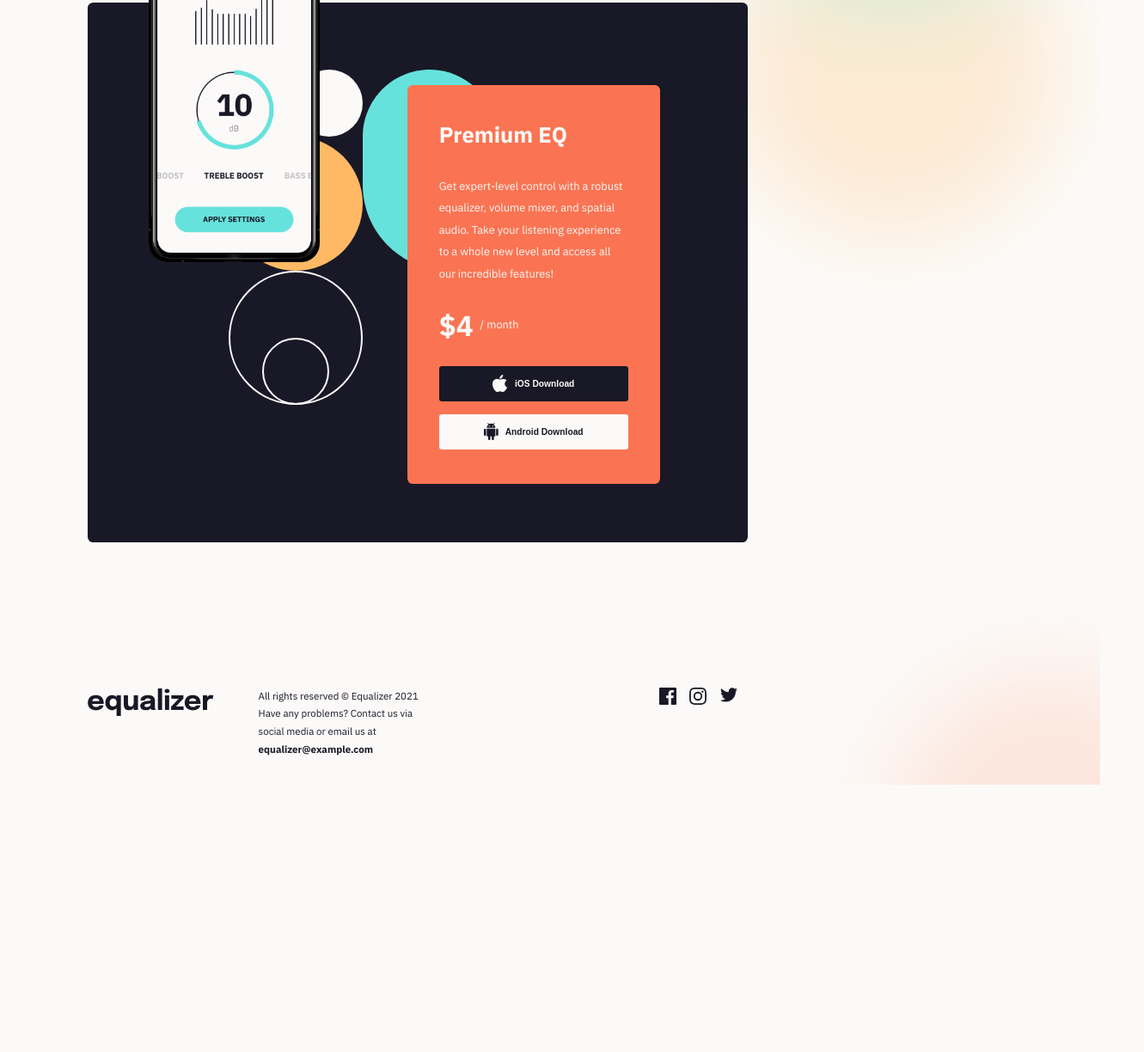
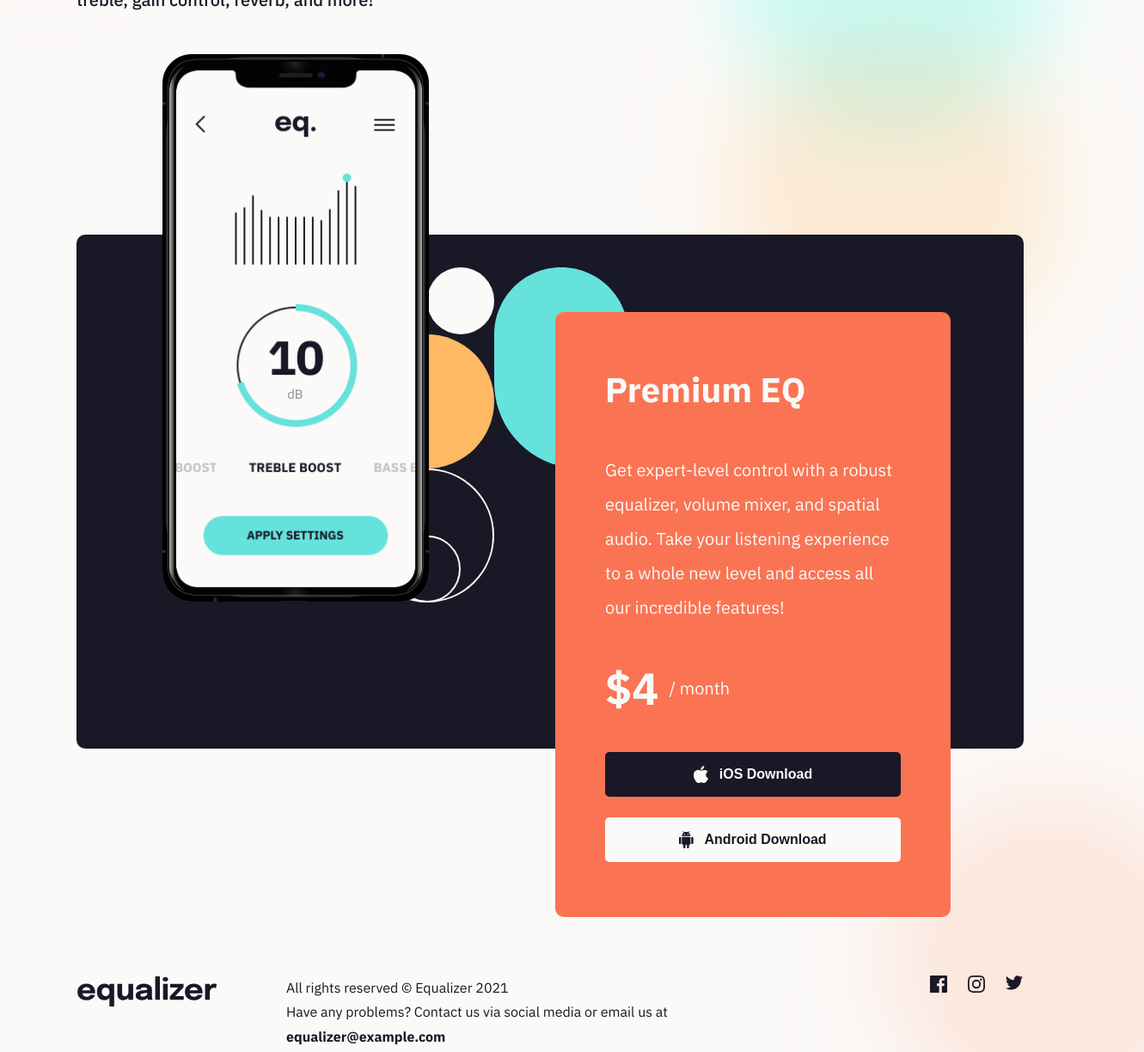
Before and after one commit to j-hutchison/equaliser-landing-page, a plain HTML site: page index.html in a window 1280 px wide. Shown: the part 477-1701 px from the top of the page at 86% size, 1331 px wide, since content can reach past the window. Before the commit the page ends 1390 px from the top, so only its background shows below. Drawn offline with Linux system fonts and the light colour scheme.

```diff
--- a/css/style.css
+++ b/css/style.css
@@ -50,6 +50,8 @@ body {
 	display: flex;
 	flex-direction: column;
 	gap: 20rem;
+	align-items: center;
+	justify-content: center;
 
 	background-color: #fcfaf9;
 	background-image: url(../images/bg-main-desktop.png);
@@ -86,7 +88,6 @@ main.container {
 	position: relative;
 	max-width: 150rem;
 	padding-top: 6.4rem;
-	padding-left: 16rem;
 }
 
 .summary {
@@ -122,14 +123,9 @@ main.container {
 
 .header-image-container {
 	position: absolute;
-	right: 30rem;
-	top: 1rem;
+	left: 93rem;
+	top: -4rem;
 	max-width: 31rem;
-}
-
-.header-image {
-	margin-top: -5rem;
-	padding-left: 20rem;
 }
 
 .app-summary {
@@ -142,21 +138,23 @@ main.container {
 }
 .img-app {
 	position: absolute;
-	width: 26%;
-	top: -17rem;
-	left: 11rem;
+	width: 28.1%;
+	top: -21rem;
+	left: 10rem;
 }
 
 .img-app-summary-background {
 	height: 50%;
-	margin-right: 20rem;
-	padding-bottom: 25rem;
+	margin-top: -4rem;
+	padding-left: 33rem;
+	padding-right: 46rem;
+	padding-bottom: 17rem;
 }
 
 .app-details {
 	position: absolute;
-	top: 15rem;
-	right: 16rem;
+	top: 9rem;
+	right: 8.5rem;
 
 	display: flex;
 	flex-direction: column;
@@ -228,13 +226,14 @@ footer.site-footer {
 	display: flex;
 	gap: 8rem;
 	justify-content: space-between;
-	max-width: 134rem;
+	max-width: 110rem;
 	padding-bottom: 4.8rem;
 }
 .footer-text {
-	font-size: 1.8rem;
+	font-size: 1.6rem;
+	font-weight: 400;
 	line-height: 1.8;
-	padding-right: 32rem;
+	padding-right: 20rem;
 }
 .contact-email {
 	text-decoration: none;
@@ -247,13 +246,13 @@ footer.site-footer {
 	list-style: none;
 }
 
-.social-media-icon:hover path {
+.social-media-icon img:hover {
 	cursor: pointer;
-	fill: #ffb964;
+	color: #ffb964;
 }
 
-@media (max-width: 94em) {
-	html {
+@media (max-width: 91em) {
+	/* html {
 		font-size: 40%;
 	}
 
@@ -261,5 +260,25 @@ footer.site-footer {
 		margin-top: -5rem;
 		padding-left: 20rem;
 		width: 200%;
+	} */
+
+	/* body {
+		align-items: unset;
+	} */
+}
+
+@media (max-width: 80em) {
+	/* html {
+		font-size: 40%;
 	}
+
+	.header-image {
+		margin-top: -5rem;
+		padding-left: 20rem;
+		width: 200%;
+	} */
+
+	/* body {
+		align-items: unset;
+	} */
 }
--- a/index.html
+++ b/index.html
@@ -16,24 +16,17 @@
 			href="https://fonts.googleapis.com/css2?family=IBM+Plex+Sans:wght@400;500;600;700&display=swap"
 			rel="stylesheet"
 		/>
-		<link rel="stylesheet" href="css/style.css" />
+		<link rel="stylesheet" href="./css/style.css" />
 
 		<title>Frontend Mentor | Equalizer landing page</title>
 	</head>
 	<body>
 		<main class="container">
-			<div class="header-image-container">
-				<img
-					class="header-image"
-					src="icons/bg-pattern-1.svg"
-					alt="bg-pattern-top-right"
-				/>
-			</div>
 			<div class="summary">
 				<div class="site-header">
 					<img
 						class="company-logo"
-						src="icons/logo.svg"
+						src="./icons/logo.svg"
 						alt="Equalizer Company Logo"
 					/>
 					<h1 class="heading-primary">
@@ -46,33 +39,25 @@
 						control, reverb, and more!
 					</p>
 				</div>
+				<div class="header-image-container">
+					<img
+						class="header-image"
+						src="./icons/bg-pattern-1.svg"
+						alt="bg-pattern-top-right"
+					/>
+				</div>
 			</div>
 			<div class="app-summary">
 				<img
 					class="img-app"
-					src="images/illustration-app.png"
+					src="./images/illustration-app.png"
 					alt="Image of phone with the equalizer app shown on screen"
 				/>
-				<svg
+				<img
 					class="img-app-summary-background"
-					width="312"
-					height="468"
-					xmlns="http://www.w3.org/2000/svg"
-				>
-					<g fill="none" fill-rule="evenodd">
-						<path
-							d="M234 78c43.078 0 78 34.922 78 78v156h-56c-55.228 0-100-44.772-100-100v-56c0-43.078 34.922-78 78-78Z"
-							fill="#66E2DC"
-						/>
-						<rect fill="#FCFAF9" x="78" y="78" width="78" height="78" rx="39" />
-						<rect fill="#66E2DC" width="78" height="156" rx="39" />
-						<rect fill="#FFB964" y="156" width="156" height="156" rx="78" />
-						<g transform="translate(0 312)" stroke="#FCFAF9" stroke-width="2">
-							<rect x="1" y="1" width="154" height="154" rx="77" />
-							<rect x="40" y="79" width="76" height="76" rx="38" />
-						</g>
-					</g>
-				</svg>
+					src="icons/bg-pattern-2.svg"
+					alt=""
+				/>
 				<div class="app-details">
 					<h2 class="heading-secondary">Premium EQ</h2>
 					<p class="premium-details">
@@ -108,7 +93,7 @@
 		<footer class="container site-footer">
 			<img
 				class="company-logo"
-				src="icons/logo.svg"
+				src="./icons/logo.svg"
 				alt="Equalizer Company Logo"
 			/>
 			<div class="footer-text">
@@ -122,28 +107,13 @@
 			</div>
 			<ul class="social-icons">
 				<li class="social-media-icon">
-					<svg width="20" height="20" xmlns="http://www.w3.org/2000/svg">
-						<path
-							d="M18.896 0H1.104C.494 0 0 .494 0 1.104v17.793C0 19.506.494 20 1.104 20h9.58v-7.745H8.076V9.237h2.606V7.01c0-2.583 1.578-3.99 3.883-3.99 1.104 0 2.052.082 2.329.119v2.7h-1.598c-1.254 0-1.496.597-1.496 1.47v1.928h2.989l-.39 3.018h-2.6V20h5.098c.608 0 1.102-.494 1.102-1.104V1.104C20 .494 19.506 0 18.896 0Z"
-							fill="#191826"
-						/>
-					</svg>
+					<img src="./icons/icon-facebook.svg" alt="Facebook icon" />
 				</li>
 				<li class="social-media-icon">
-					<svg width="20" height="20" xmlns="http://www.w3.org/2000/svg">
-						<path
-							d="M10 1.802c2.67 0 2.987.01 4.042.059 2.71.123 3.975 1.409 4.099 4.099.048 1.054.057 1.37.057 4.04 0 2.672-.01 2.988-.057 4.042-.124 2.687-1.387 3.975-4.1 4.099-1.054.048-1.37.058-4.041.058-2.67 0-2.987-.01-4.04-.058-2.718-.124-3.977-1.416-4.1-4.1-.048-1.054-.058-1.37-.058-4.041 0-2.67.01-2.986.058-4.04.124-2.69 1.387-3.977 4.1-4.1 1.054-.048 1.37-.058 4.04-.058ZM10 0C7.284 0 6.944.012 5.877.06 2.246.227.227 2.242.061 5.877.01 6.944 0 7.284 0 10s.012 3.057.06 4.123c.167 3.632 2.182 5.65 5.817 5.817 1.067.048 1.407.06 4.123.06s3.057-.012 4.123-.06c3.629-.167 5.652-2.182 5.816-5.817.05-1.066.061-1.407.061-4.123s-.012-3.056-.06-4.122C19.777 2.249 17.76.228 14.124.06 13.057.01 12.716 0 10 0Zm0 4.865a5.135 5.135 0 1 0 0 10.27 5.135 5.135 0 0 0 0-10.27Zm0 8.468a3.333 3.333 0 1 1 0-6.666 3.333 3.333 0 0 1 0 6.666Zm5.338-9.87a1.2 1.2 0 1 0 0 2.4 1.2 1.2 0 0 0 0-2.4Z"
-							fill="#191826"
-						/>
-					</svg>
+					<img src="./icons/icon-instagram.svg" alt="Instagram icon" />
 				</li>
 				<li class="social-media-icon">
-					<svg width="20" height="17" xmlns="http://www.w3.org/2000/svg">
-						<path
-							d="M20 2.172a8.192 8.192 0 0 1-2.357.646 4.11 4.11 0 0 0 1.805-2.27 8.22 8.22 0 0 1-2.606.996A4.096 4.096 0 0 0 13.847.248c-2.65 0-4.596 2.472-3.998 5.037A11.648 11.648 0 0 1 1.392 1a4.109 4.109 0 0 0 1.27 5.478 4.086 4.086 0 0 1-1.858-.513c-.045 1.9 1.318 3.679 3.291 4.075a4.113 4.113 0 0 1-1.853.07 4.106 4.106 0 0 0 3.833 2.849A8.25 8.25 0 0 1 0 14.658a11.616 11.616 0 0 0 6.29 1.843c7.618 0 11.923-6.434 11.663-12.205A8.354 8.354 0 0 0 20 2.172Z"
-							fill="#191826"
-						/>
-					</svg>
+					<img src="./icons/icon-twitter.svg" alt="Twitter icon" />
 				</li>
 			</ul>
 		</footer>
```
